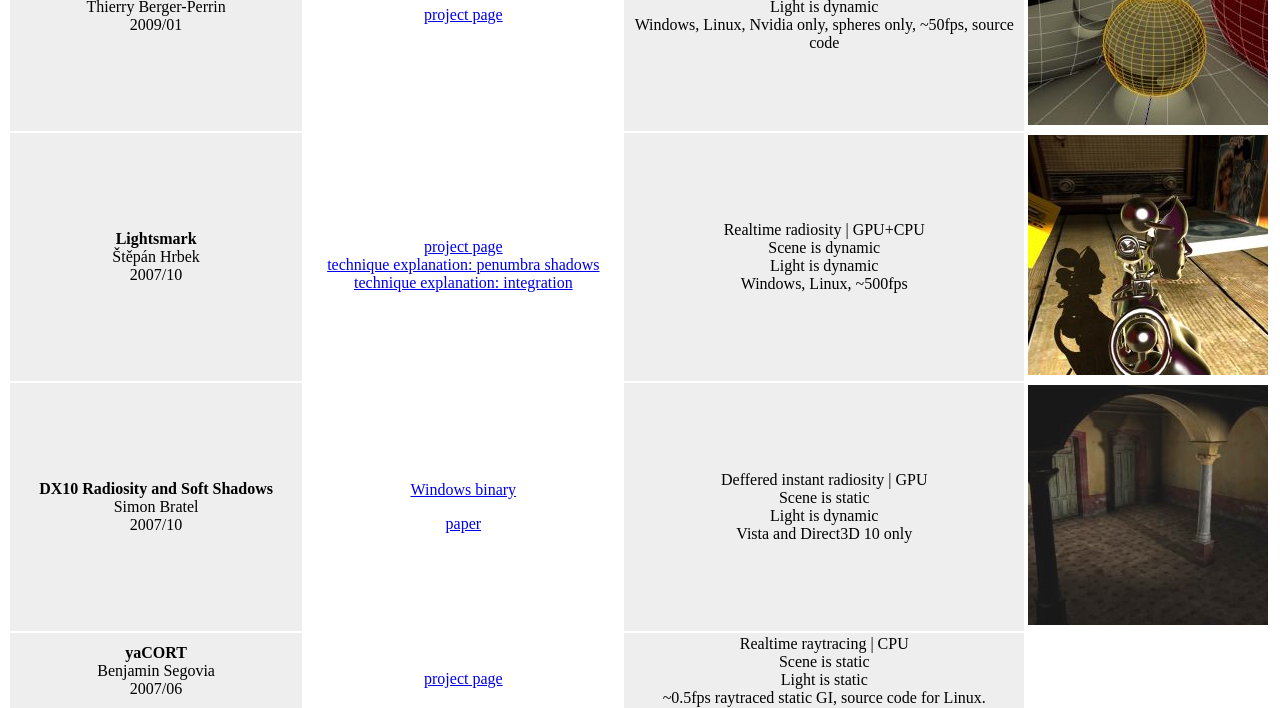
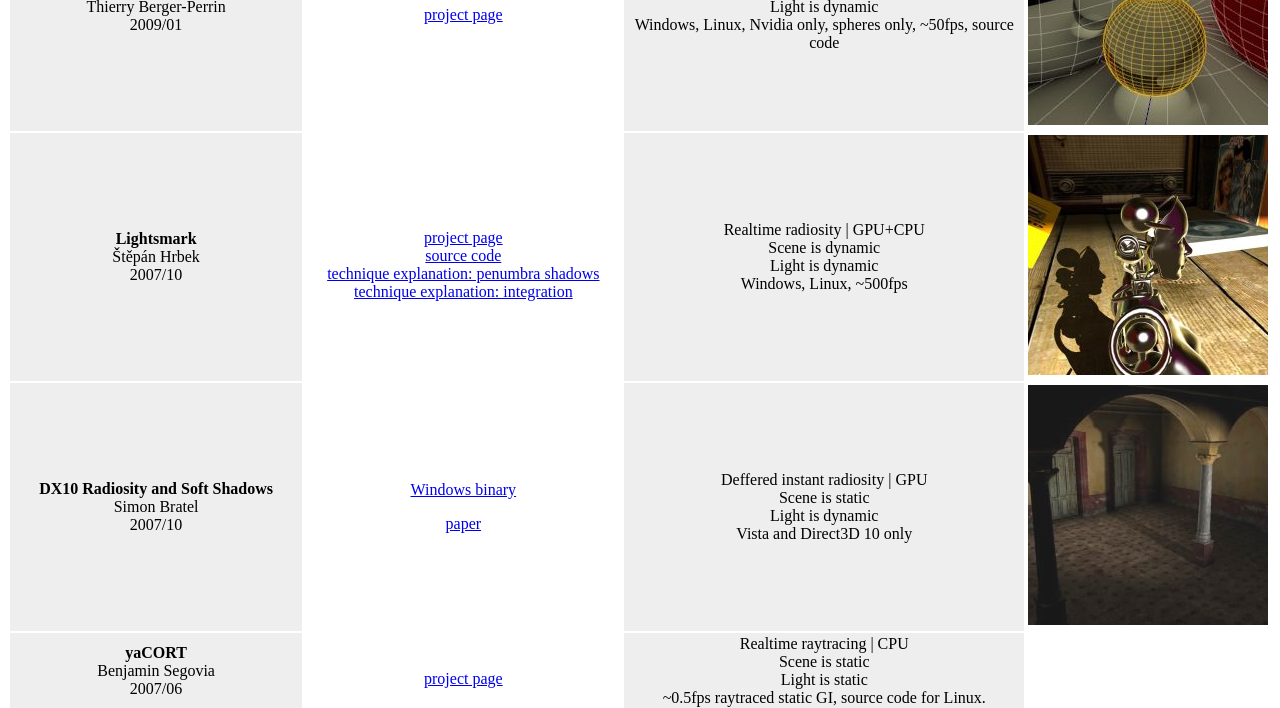
Before and after one commit to StepanHrbek/realtimeradiosity.com, a plain HTML site: page docs/demos/index.html in a window 1280 px wide. Shown: the part 2202-2910 px from the top of the page. Drawn offline with Linux system fonts and the light colour scheme.

Commit message:
In demos, add link to lightsmark source code.

```diff
--- a/demos/demos.xml
+++ b/demos/demos.xml
@@ -118,6 +118,7 @@
  <scene>dynamic</scene>
  <light>dynamic</light>
  <doc type="project page" href="https://dee.cz/lightsmark" />
+ <doc type="source code" href="https://lightsprint.com/SDK" />
  <doc type="technique explanation: penumbra shadows" href="https://dee.cz/fcss" />
  <doc type="technique explanation: integration" href="https://dee.cz/rri" />
  <notes>Windows, Linux, ~500fps</notes>
--- a/docs/demos/index.html
+++ b/docs/demos/index.html
@@ -36,7 +36,7 @@ Sorted by release date:
     <br>Scene is static<br>Light is static<br></td><td><img src="LPV.jpg" width="240" height="240"></td></tr><tr align="center"><td style="background-color:#eeeeee"><b>Brigade</b><br>Jacco Bikker<br>2010/05</td><td><p></p><a href="http://igad.nhtv.nl/~bikker/">project page</a></td><td style="background-color:#eeeeee">Realtime pathtracing |
     CPU+GPU<br>Scene is dynamic<br>Light is dynamic<br>Windows, source code, optional GPU path needs Nvidia 200+</td><td><img src="brigade.jpg" width="240" height="240"></td></tr><tr align="center"><td style="background-color:#eeeeee"><b>SmallptGPU</b><br>David Bucciarelli<br>2009/12</td><td><p></p><a href="http://davibu.interfree.it/opencl/smallptgpu/smallptGPU.html">project page</a><br><a href="http://vimeo.com/8141489">video</a></td><td style="background-color:#eeeeee">Path tracing |
     GPU/OpenCL<br>Scene is dynamic<br>Light is dynamic<br>Windows, Linux, spheres only, ~1fps, source code</td><td><img src="smallptgpu.jpg" width="240" height="240"></td></tr><tr align="center"><td style="background-color:#eeeeee"><b>The Once Known as SmallPT</b><br>Thierry Berger-Perrin<br>2009/01</td><td><p></p><a href="http://code.google.com/p/tokaspt/">project page</a></td><td style="background-color:#eeeeee">Path tracing |
-    GPU/CUDA<br>Scene is dynamic<br>Light is dynamic<br>Windows, Linux, Nvidia only, spheres only, ~50fps, source code</td><td><img src="tokaspt.jpg" width="240" height="240"></td></tr><tr align="center"><td style="background-color:#eeeeee"><b>Lightsmark</b><br>&Scaron;těp&aacute;n Hrbek<br>2007/10</td><td><p></p><a href="https://dee.cz/lightsmark">project page</a><br><a href="https://dee.cz/fcss">technique explanation: penumbra shadows</a><br><a href="https://dee.cz/rri">technique explanation: integration</a></td><td style="background-color:#eeeeee">Realtime radiosity |
+    GPU/CUDA<br>Scene is dynamic<br>Light is dynamic<br>Windows, Linux, Nvidia only, spheres only, ~50fps, source code</td><td><img src="tokaspt.jpg" width="240" height="240"></td></tr><tr align="center"><td style="background-color:#eeeeee"><b>Lightsmark</b><br>&Scaron;těp&aacute;n Hrbek<br>2007/10</td><td><p></p><a href="https://dee.cz/lightsmark">project page</a><br><a href="https://lightsprint.com/SDK">source code</a><br><a href="https://dee.cz/fcss">technique explanation: penumbra shadows</a><br><a href="https://dee.cz/rri">technique explanation: integration</a></td><td style="background-color:#eeeeee">Realtime radiosity |
     GPU+CPU<br>Scene is dynamic<br>Light is dynamic<br>Windows, Linux, ~500fps</td><td><img src="Lightsmark.jpg" width="240" height="240"></td></tr><tr align="center"><td style="background-color:#eeeeee"><b>DX10 Radiosity and Soft Shadows</b><br>Simon Bratel<br>2007/10</td><td><a href="http://rapidshare.com/files/65821522/MyEngine_1.01.rar">Windows binary</a><p></p><a href="http://rapidshare.com/files/61198754/paper.pdf">paper</a></td><td style="background-color:#eeeeee">Deffered instant radiosity |
     GPU<br>Scene is static<br>Light is dynamic<br>Vista and Direct3D 10 only</td><td><img src="engine101_L.jpg" width="240" height="240"></td></tr><tr align="center"><td style="background-color:#eeeeee"><b>yaCORT</b><br>Benjamin Segovia<br>2007/06</td><td><p></p><a href="http://liris.cnrs.fr/~bsegovia/yacort">project page</a></td><td style="background-color:#eeeeee">Realtime raytracing |
     CPU<br>Scene is static<br>Light is static<br>~0.5fps raytraced static GI, source code for Linux.</td><td></td></tr><tr align="center"><td style="background-color:#eeeeee"><b>Global Illumination</b><br>AMD, Emil Persson<br>2007/06</td><td><a href="http://ati.amd.com/developer/SDK/AMD_SDK_Samples_May2007/D3D_10/Global_Illumination.zip">Windows Vista binary, source code</a><p></p><a href="http://ati.amd.com/developer/SDK/Samples_Documents.html">AMD Direct3D 10 samples</a></td><td style="background-color:#eeeeee">Grid of cubemaps |
```
